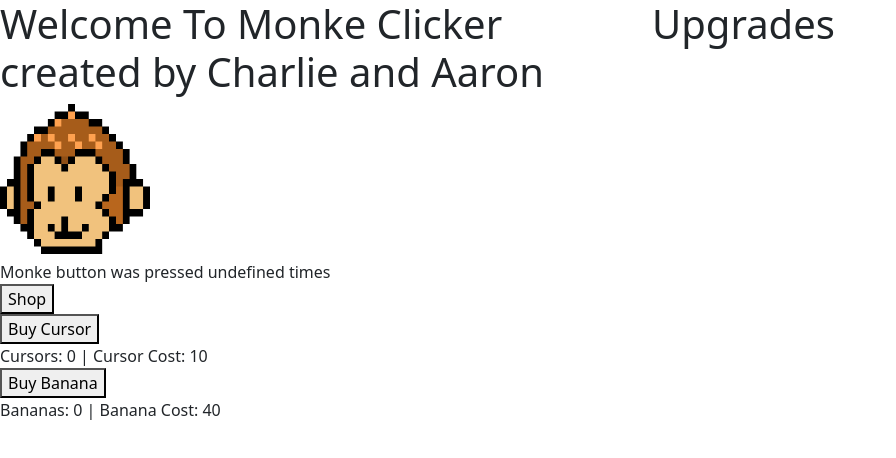
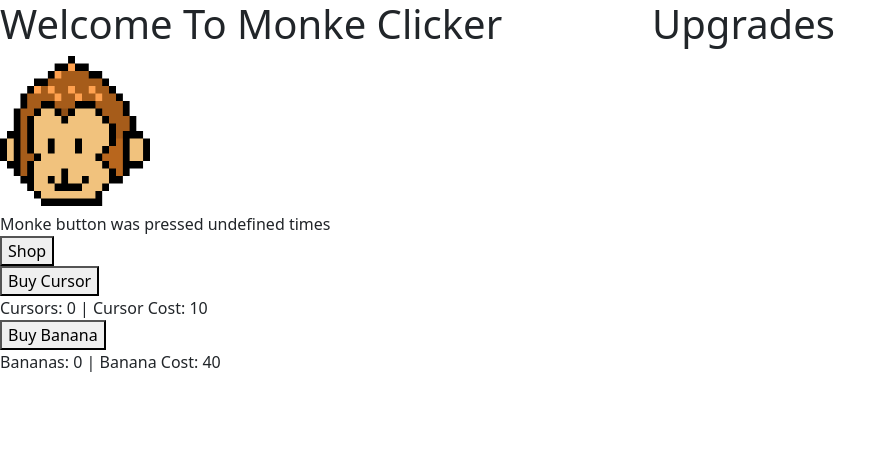
Before and after one commit to applerizz/monkeclicker.github.io, a plain HTML site: page index.html in a window 1280 px wide. Shown: the whole page, without its empty margins (0-896 px from the left). Drawn offline with nearby package versions, Linux system fonts and the light colour scheme.

Commit message:
Update index.html

```diff
--- a/index.html
+++ b/index.html
@@ -33,7 +33,7 @@
   <div class="col-md-6">
 
 
-  <h1 style="font-size:40px" id="monker">Welcome To Monke Clicker created by Charlie and Aaron</h1>
+  <h1 style="font-size:40px" id="monker">Welcome To Monke Clicker</h1>
 
 
 
```
